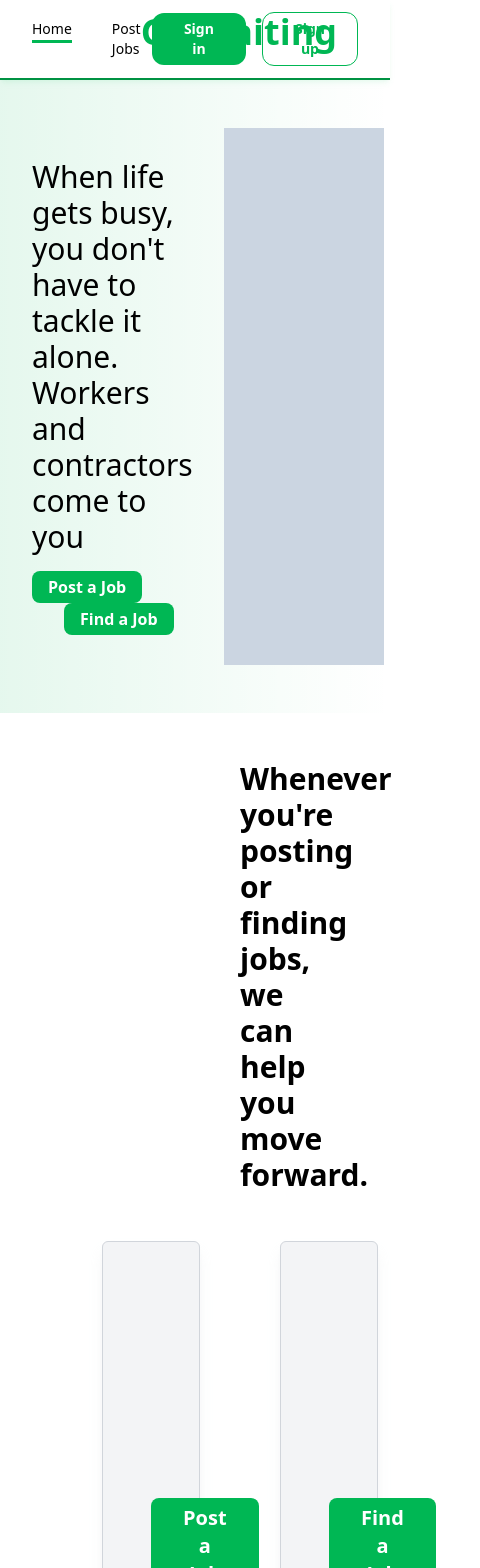
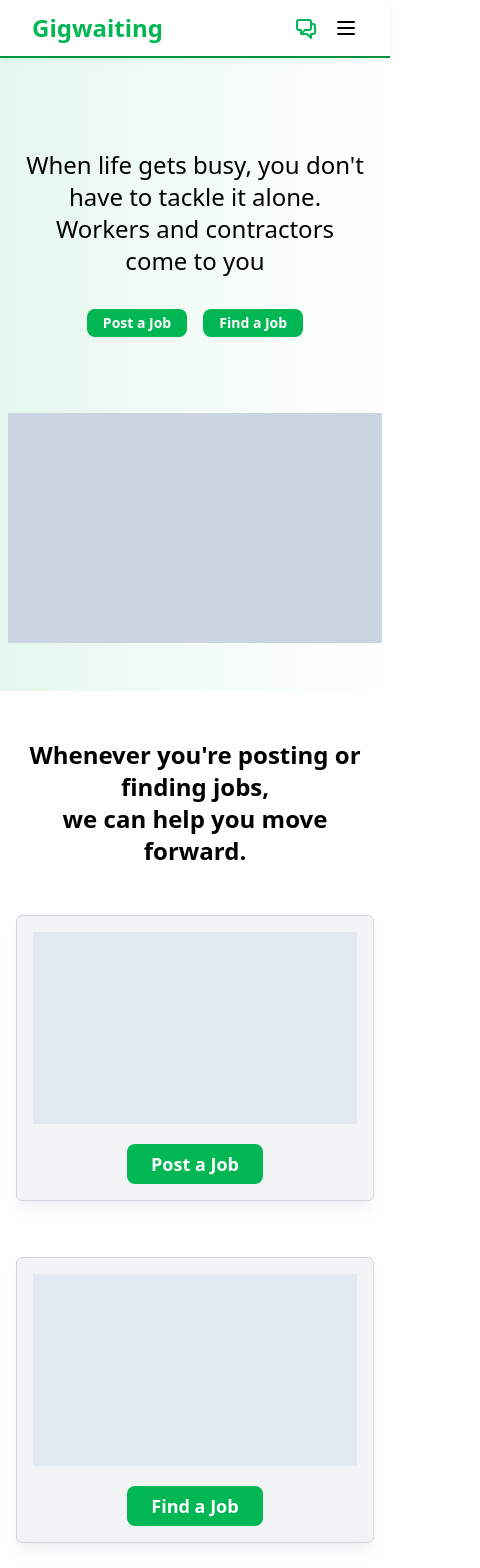
Before and after one commit to MSafyan/vendorOnline, a React (Create React App) app in the folder client/: page / in a window 390 px wide. Shown: the top 1568 px of the page, 480 px wide, since content can reach past the window. Built offline with nearby package versions, Linux system fonts and the light colour scheme.

Commit message:
Home responsive

```diff
--- a/client/src/components/Footer/index.js
+++ b/client/src/components/Footer/index.js
@@ -6,7 +6,7 @@ import TwitterIcon from '../../assets/icons/TwitterIcon';
 const Footer = () => {
   return (
     <footer className="bg-primary-500/10">
-      <section className="grid grid-cols-3 px-40 py-10">
+      <section className="grid grid-cols-1 gap-10 py-10 px-20 text-center sm:grid-cols-2 sm:text-left md:px-32 lg:grid-cols-3 lg:px-40">
         <div className="space-y-2">
           <Link
             to="/"
@@ -15,7 +15,7 @@ const Footer = () => {
             Gigwaiting
           </Link>
           <h6 className="text-lg font-medium">Follow Us</h6>
-          <div className="flex gap-4 text-gray-500">
+          <div className="flex justify-center gap-4 text-gray-500 sm:justify-start">
             <button className="transform hover:text-primary-600">
               <FacebookIcon className="h-4 w-4 " />
             </button>
@@ -53,7 +53,7 @@ const Footer = () => {
           <p className="text-gray-800">Email: gigwaiting@gmail.com</p>
         </div>
       </section>
-      <div className="bg-primary-500 p-4 text-center text-sm text-white">
+      <div className="bg-primary-500 p-4 text-center text-xs  text-white md:text-sm">
         COPYRIGHT © 2020 GIGWAITING. ALL RIGHTS RESERVED.
       </div>
     </footer>
--- a/client/src/components/Header/LoginModal.js
+++ b/client/src/components/Header/LoginModal.js
@@ -71,7 +71,7 @@ const LoginModal = ({ isOpen, setIsOpen, openSignUp }) => {
           leaveFrom="opacity-100 scale-100"
           leaveTo="opacity-0 scale-95"
         >
-          <div className="relative max-w-md space-y-3 rounded-md bg-white px-16 py-12 shadow-lg">
+          <div className="relative mx-1 max-w-md space-y-3 rounded-md bg-white px-10 py-12 shadow-lg sm:px-16">
             <button
               className="absolute top-0 right-0 my-3 mr-4 text-gray-600 transition hover:text-gray-800 focus:outline-none"
               onClick={() => setIsOpen(false)}
--- /dev/null
+++ b/client/src/components/Header/ResponsiveMenu.js
@@ -0,0 +1,118 @@
+import { Menu, Transition } from '@headlessui/react';
+import { MenuIcon } from '@heroicons/react/outline';
+import { Link } from 'react-router-dom';
+import { UserIcon } from '@heroicons/react/solid';
+import useActivePage from '../../hooks/useActivePage';
+import useLoggedIn from '../../hooks/useLoggedIn';
+
+const ResponsiveMenu = ({ setIsLoginModalOpen, setIsSignupModalOpen }) => {
+  const { activePage } = useActivePage();
+  const { isLoggedIn, logout, user } = useLoggedIn();
+
+  return (
+    <Menu as="div" className="relative flex items-center justify-end ">
+      <Menu.Button>
+        <MenuIcon className="h-6 w-6" />
+      </Menu.Button>
+
+      <Transition
+        enter="transition duration-100 ease-out"
+        enterFrom="transform scale-95 opacity-0"
+        enterTo="transform scale-100 opacity-100"
+        leave="transition duration-75 ease-out"
+        leaveFrom="transform scale-100 opacity-100"
+        leaveTo="transform scale-95 opacity-0"
+      >
+        <Menu.Items className="absolute -right-4 z-30 mt-10 w-64 origin-top-right divide-y divide-gray-100 rounded-md bg-white shadow-lg ring-1 ring-black ring-opacity-5 focus:outline-none sm:right-0 sm:w-80">
+          <div className="flex flex-col px-3 py-2">
+            <Menu.Item>
+              <Link
+                to="/"
+                className={`
+              my-1 w-full border-l-[3px] pl-3 transition
+            ${
+              activePage === 'home' || !activePage
+                ? 'border-primary-500'
+                : 'border-transparent'
+            }`}
+              >
+                Home
+              </Link>
+            </Menu.Item>
+            <Menu.Item>
+              <Link
+                to="/post-job"
+                className={`
+                my-1 w-full border-l-[3px] pl-3 transition
+              ${
+                activePage === 'post-job'
+                  ? 'border-primary-500'
+                  : 'border-transparent'
+              }`}
+              >
+                Post Jobs
+              </Link>
+            </Menu.Item>
+            <Menu.Item>
+              <Link
+                to="/jobs"
+                className={`
+                my-1 w-full border-l-[3px] pl-3 transition
+              ${
+                activePage === 'jobs'
+                  ? 'border-primary-500'
+                  : 'border-transparent'
+              }`}
+              >
+                Find Jobs
+              </Link>
+            </Menu.Item>
+          </div>
+          <div className="flex flex-col px-6 py-2">
+            {isLoggedIn ? (
+              <div className="flex items-center justify-between">
+                <Link to="/profile" className="flex items-center gap-1 py-2">
+                  <UserIcon className="h-6 w-6 text-primary-500" />
+                  <span className="text-gray-900">{user?.name}</span>
+                </Link>
+
+                <div className="ml-8">
+                  <Menu.Item
+                    as="button"
+                    className="rounded-xl border border-primary-500 py-1 px-4 text-sm font-semibold text-primary-500 transition hover:border-primary-600 hover:text-primary-600"
+                    onClick={logout}
+                  >
+                    Sign out
+                  </Menu.Item>
+                </div>
+              </div>
+            ) : (
+              <div className="flex items-center justify-between">
+                <Menu.Item
+                  as="button"
+                  className="rounded-xl bg-primary-500 py-1 px-4 text-sm font-semibold text-white transition hover:bg-primary-600"
+                  onClick={() => {
+                    setIsLoginModalOpen(true);
+                  }}
+                >
+                  Sign in
+                </Menu.Item>
+                <Menu.Item
+                  as="button"
+                  className="ml-4 rounded-xl border border-primary-500 py-1 px-4 text-sm font-semibold text-primary-500 transition hover:border-primary-600 hover:text-primary-600"
+                  onClick={() => {
+                    setIsSignupModalOpen(true);
+                  }}
+                >
+                  Sign up
+                </Menu.Item>
+              </div>
+            )}
+          </div>
+        </Menu.Items>
+      </Transition>
+    </Menu>
+  );
+};
+
+export default ResponsiveMenu;
--- a/client/src/components/Header/SignupModal.js
+++ b/client/src/components/Header/SignupModal.js
@@ -64,7 +64,7 @@ const SignupModal = ({ isOpen, setIsOpen, openLogin }) => {
     >
       <Dialog
         onClose={() => setIsOpen(false)}
-        className="fixed inset-0 flex items-center justify-center"
+        className="fixed inset-0 flex items-center justify-center overflow-y-auto"
       >
         <Transition.Child
           enter="transition-opacity duration-150"
@@ -85,7 +85,7 @@ const SignupModal = ({ isOpen, setIsOpen, openLogin }) => {
           leaveFrom="opacity-100 scale-100"
           leaveTo="opacity-0 scale-95"
         >
-          <div className="relative max-w-md space-y-3 rounded-md bg-white px-16 py-12 shadow-lg">
+          <div className="relative mx-1 max-w-md space-y-3 rounded-md bg-white px-10 py-12 shadow-lg sm:px-16">
             <button
               className="absolute top-0 right-0 my-3 mr-4 text-gray-600 transition hover:text-gray-800 focus:outline-none"
               onClick={() => setIsOpen(false)}
--- a/client/src/components/Header/index.js
+++ b/client/src/components/Header/index.js
@@ -6,6 +6,7 @@ import LoginModal from './LoginModal';
 import SignupModal from './SignupModal';
 import useLoggedIn from '../../hooks/useLoggedIn';
 import ChatButton from './ChatButton';
+import ResponsiveMenu from './ResponsiveMenu';
 
 const Header = () => {
   const { isLoggedIn, logout, user } = useLoggedIn();
@@ -14,9 +15,9 @@ const Header = () => {
   const { activePage } = useActivePage();
 
   return (
-    <header className="w-full border-b-2 border-primary-600 py-3 px-8 shadow-md shadow-primary-300/10 md:px-12 lg:px-20">
-      <div className="grid w-full grid-cols-3">
-        <nav className="flex items-center">
+    <header className="sticky top-0 w-full border-b-2 border-primary-600 bg-white py-3 px-8 shadow-md shadow-primary-300/10 md:px-12 lg:px-20">
+      <div className="grid w-full grid-cols-2 lg:grid-cols-3">
+        <nav className="hidden items-center lg:flex">
           <ul className="flex gap-10 text-sm lg:gap-16">
             <li>
               <Link
@@ -64,11 +65,11 @@ const Header = () => {
         </nav>
         <Link
           to="/"
-          className="text-center text-4xl font-semibold text-primary-500"
+          className="text-left text-2xl font-semibold text-primary-500 sm:text-3xl md:text-4xl lg:text-center"
         >
           Gigwaiting
         </Link>
-        <div className="flex items-center justify-end text-sm">
+        <div className="hidden items-center justify-end text-sm lg:flex">
           {isLoggedIn ? (
             <>
               <ChatButton />
@@ -106,7 +107,16 @@ const Header = () => {
             </>
           )}
         </div>
+
+        <div className="flex items-center justify-end lg:hidden">
+          <ChatButton />
+          <ResponsiveMenu
+            setIsLoginModalOpen={setIsLoginModalOpen}
+            setIsSignupModalOpen={setIsSignupModalOpen}
+          />
+        </div>
       </div>
+
       <LoginModal
         isOpen={isLoginModalOpen}
         setIsOpen={setIsLoginModalOpen}
--- a/client/src/components/Home/Action.js
+++ b/client/src/components/Home/Action.js
@@ -4,26 +4,26 @@ const Action = () => {
   const navigate = useNavigate();
 
   return (
-    <section className="py-12 px-60">
-      <h2 className="text-center text-3xl font-semibold ">
+    <section className="mx-auto max-w-full px-4 py-12 sm:px-8 md:max-w-4xl lg:max-w-6xl lg:px-0">
+      <h2 className="text-center text-2xl font-semibold sm:text-3xl ">
         Whenever you're posting or finding jobs,
         <br /> we can help you move forward.
       </h2>
 
-      <div className="mt-12 flex justify-center gap-20">
-        <div className="w-full max-w-md rounded-md border border-gray-300 bg-gray-100 py-8 px-12 text-center shadow-lg shadow-gray-300/30">
+      <div className="mt-12 flex flex-col items-center justify-center gap-14 md:flex-row lg:gap-20">
+        <div className="w-full max-w-md rounded-md border border-gray-300 bg-gray-100 py-4 px-4 text-center shadow-lg shadow-gray-300/30 sm:py-8 md:px-12">
           <div className="h-48 w-full bg-slate-200"></div>
           <button
-            className="mt-8 rounded-lg bg-primary-500 py-1.5 px-8 text-xl font-semibold text-white transition hover:bg-primary-600"
+            className="mt-5 rounded-lg bg-primary-500 py-1.5 px-6 text-lg font-semibold text-white transition hover:bg-primary-600 sm:mt-8 sm:px-8 md:text-xl"
             onClick={() => navigate('/post-job')}
           >
             Post a Job
           </button>
         </div>
-        <div className="w-full max-w-md rounded-md border border-gray-300 bg-gray-100 py-8 px-12 text-center shadow-lg shadow-gray-300/30">
+        <div className="w-full max-w-md rounded-md border border-gray-300 bg-gray-100 py-4 px-4 text-center shadow-lg shadow-gray-300/30 sm:py-8 md:px-12">
           <div className="h-48 w-full bg-slate-200"></div>
           <button
-            className="mt-8 rounded-lg bg-primary-500 py-1.5 px-8 text-xl font-semibold text-white transition hover:bg-primary-600"
+            className="mt-5 rounded-lg bg-primary-500 py-1.5 px-6 text-lg font-semibold text-white transition hover:bg-primary-600 sm:mt-8 sm:px-8 md:text-xl"
             onClick={() => navigate('/jobs')}
           >
             Find a Job
--- a/client/src/components/Home/Hero.js
+++ b/client/src/components/Home/Hero.js
@@ -4,21 +4,21 @@ const Hero = () => {
   const navigate = useNavigate();
 
   return (
-    <section className="grid min-h-[75vh] grid-cols-12 gap-8 bg-gradient-to-r from-primary-500/10 to-primary-500/0 px-8 py-12 md:px-12 lg:px-20">
-      <div className="col-span-6 flex flex-col justify-center gap-4">
-        <p className="text-left text-3xl font-medium">
+    <section className="grid min-h-[75vh] grid-cols-6 gap-8 bg-gradient-to-r from-primary-500/10 to-primary-500/0 px-2 py-12 sm:px-8 md:grid-cols-12 md:px-12 lg:px-20">
+      <div className="col-span-6 flex flex-col justify-center gap-8 py-10 px-4 text-center sm:p-20 md:gap-4 md:p-0 md:text-left">
+        <p className="text-2xl font-medium md:text-3xl">
           When life gets busy, you don't have to tackle it alone. Workers and
           contractors come to you
         </p>
-        <div className="space-x-8">
+        <div className="flex flex-wrap items-center justify-center gap-4 sm:gap-8 md:justify-start">
           <button
-            className="rounded-lg bg-primary-500 py-1 px-4 font-semibold text-white transition hover:bg-primary-600"
+            className="rounded-lg bg-primary-500 py-1 px-4 text-sm font-semibold text-white transition hover:bg-primary-600 md:text-base"
             onClick={() => navigate('/post-job')}
           >
             Post a Job
           </button>
           <button
-            className="rounded-lg bg-primary-500 py-1 px-4 font-semibold text-white transition hover:bg-primary-600"
+            className="rounded-lg bg-primary-500 py-1 px-4 text-sm font-semibold text-white transition hover:bg-primary-600 md:text-base"
             onClick={() => navigate('/jobs')}
           >
             Find a Job
@@ -26,7 +26,7 @@ const Hero = () => {
         </div>
       </div>
       <div className="col-span-6">
-        <div className="h-full w-full bg-slate-300"></div>
+        <div className="h-full min-h-[14rem] w-full bg-slate-300 sm:min-h-[20rem]"></div>
       </div>
     </section>
   );
```
